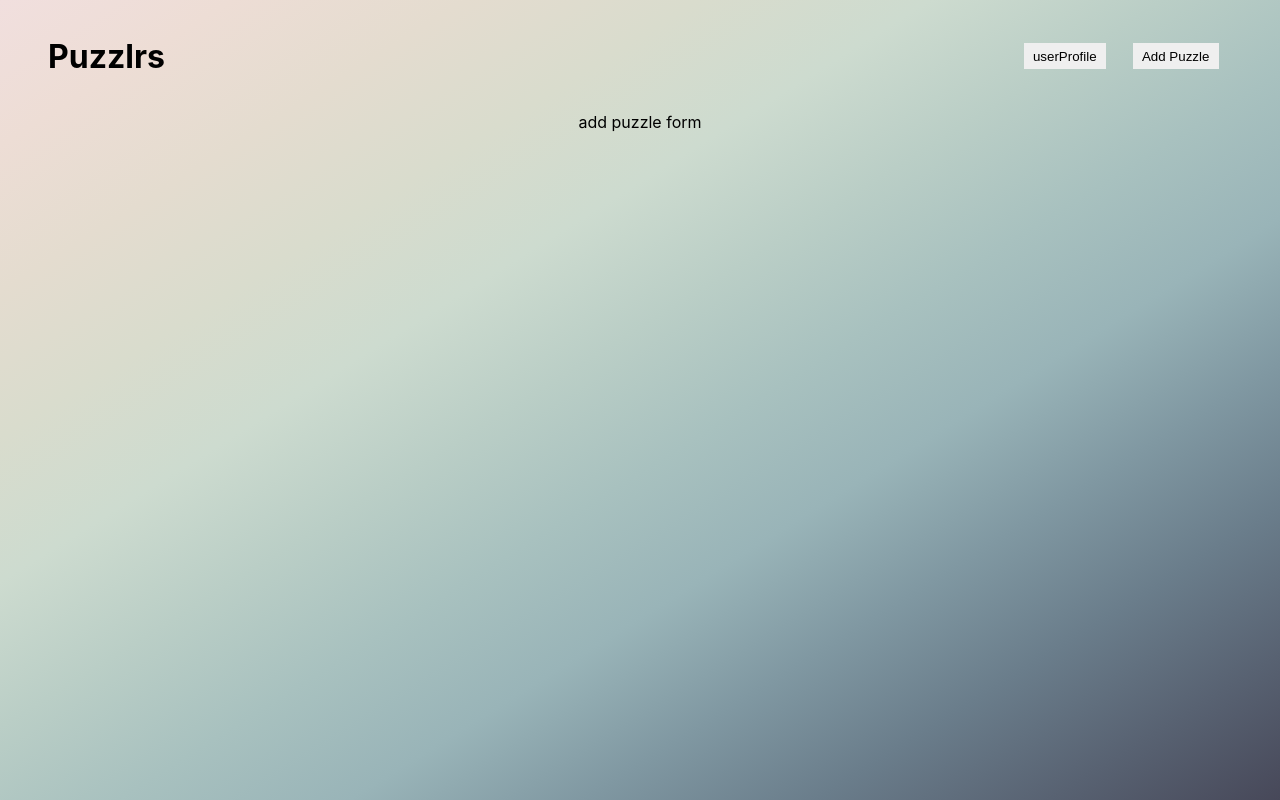
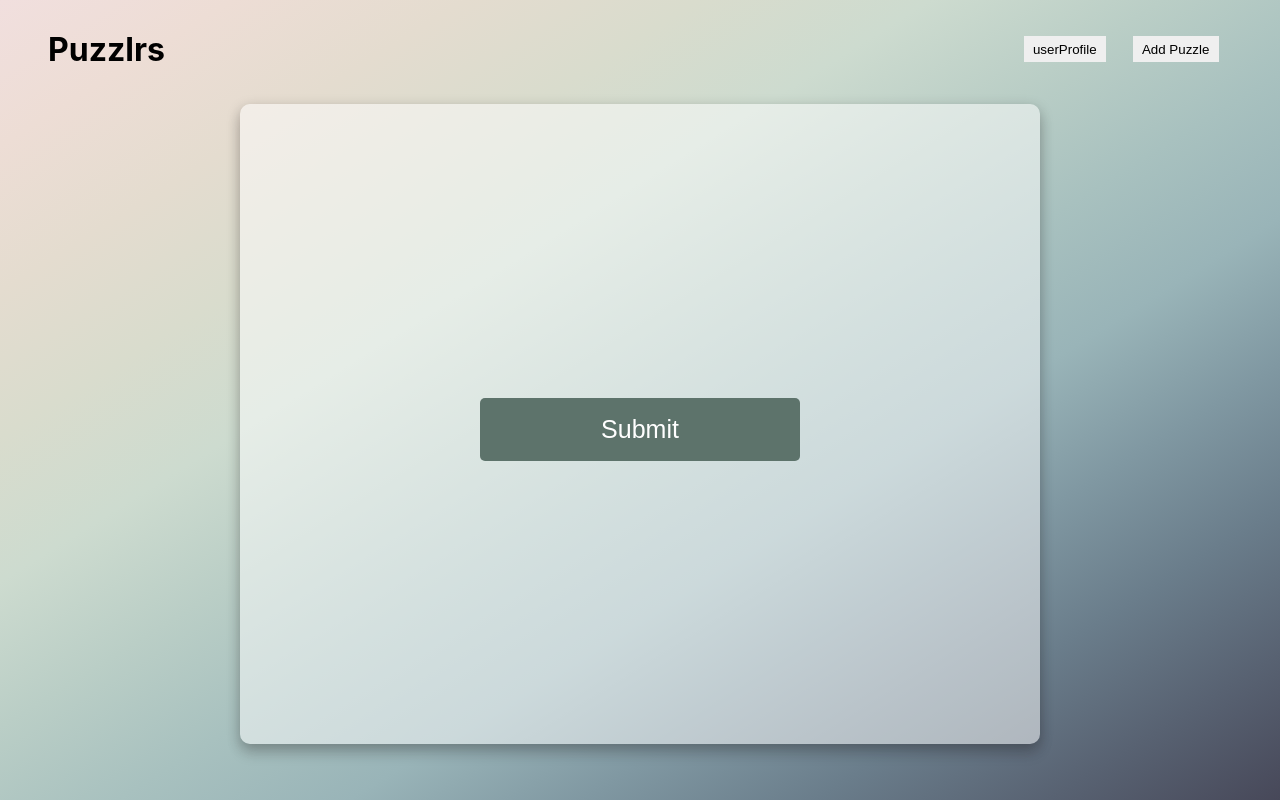
Before and after one commit to Puzzle-Capstone/puzzlrs, a React (Create React App) app: page /add-puzzle in a window 1280 px wide. Built offline with nearby package versions, Linux system fonts and the light colour scheme.

Commit message:
Add basic form

```diff
--- a/src/components/AddPuzzleForm.tsx
+++ b/src/components/AddPuzzleForm.tsx
@@ -1,9 +1,14 @@
 import React from "react";
+import '../css/AddPuzzleForm.css'
 
 const AddPuzzleForm = () => {
 
   return (
-    <section>add puzzle form</section>
+    <section className='form-container'>
+      <form>
+        <button className="submit-button">Submit</button>
+      </form>
+    </section>
   )
 }
 
--- a/src/css/AddPuzzleForm.css
+++ b/src/css/AddPuzzleForm.css
@@ -0,0 +1,46 @@
+.form-container {
+  display: flex;
+  align-items: center;
+  height: 100vh;
+  justify-content: center;
+  width: 100vw;
+}
+
+form {
+  width: 50em;
+  height: 80%;
+  box-shadow: 0 10px 14px rgb(34 15 15 / 13%), 0 4px 14px rgb(0 0 0 / 22%);
+  display: flex;
+  flex-direction: column;
+  align-items: center;
+  justify-content: space-evenly;
+  position: absolute;
+  top: 53%;
+  left: 50%;
+  transform: translate(-50%, -50%);
+  background: rgba(255, 255, 255, 0.5);
+  background-size: cover;
+  border-radius: 10px;
+}
+
+.submit-button {
+  margin: 15px 0 5px 0;
+  background: #5D736B;
+  border: none;
+  border-radius: 5px;
+  padding: 17px;
+  color: white;
+  width: 40%;
+  font-size: 25px;
+  cursor: pointer;
+}
+
+.submit-button:hover {
+  background-color: #474E4A;
+  cursor: pointer;
+}
+
+.submit-button:active {
+  background-color: #474E4A;
+  transform: translateY(2px);
+}
--- a/src/css/PuzzleContainer.css
+++ /dev/null
@@ -1 +0,0 @@
-import React from 'react';
```
